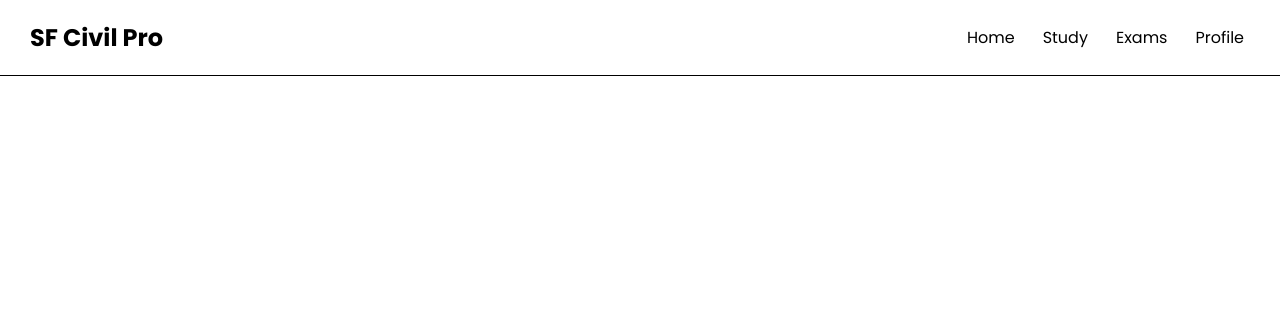
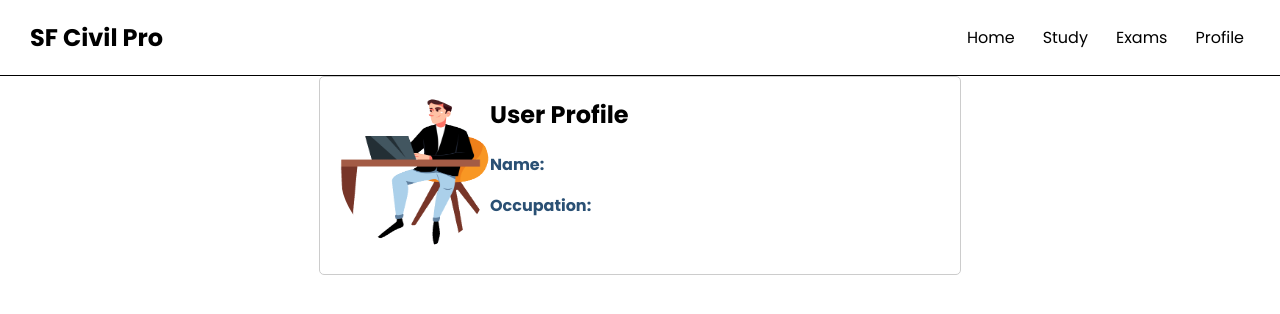
Before and after one commit to coderkai03/BathroomBreak, a React (Create React App) app in the folder sfhacks2024/: page /profile in a window 1280 px wide. Shown: the top 314 px of the page. Built offline with nearby package versions, Linux system fonts and the light colour scheme.

Commit message:
minor fixes

```diff
--- a/sfhacks2024/src/App.js
+++ b/sfhacks2024/src/App.js
@@ -7,6 +7,7 @@ import Study from './Study/Study';
 import Login from './Logins/Login';
 import Deck from './Study/Deck';
 import AddDeck from './Study/AddDeck';
+import UserProfile from './Profile/profile';
 
 function App() {
   return (
@@ -29,7 +30,7 @@ function App() {
               {/* Render Exams component here */}
             </Route>
             <Route exact path='/profile'>
-              {/* Render Profile component here */}
+              <UserProfile />
             </Route>
             <Route exact path='/deck/:deckId'>
               <Deck />
--- a/sfhacks2024/src/profile/profile.js
+++ b/sfhacks2024/src/profile/profile.js
@@ -1,8 +1,8 @@
 import React from 'react';
 import './profile.css';
-import profilePic from './profile/profilepic.gif';
+import profilePic from './profilepic.gif';
 
-const UserProfile = ({ name, dob, email, location, occupation, image }) => {
+const UserProfile = ({ name, occupation, image }) => {
   return (
     <div className="user-profile">
       <div className="profile-details">
@@ -12,9 +12,6 @@ const UserProfile = ({ name, dob, email, location, occupation, image }) => {
         <div className="profile-info">
           <h2>User Profile</h2>
           <p><strong>Name:</strong> {name}</p>
-          <p><strong>Date of Birth:</strong> {dob}</p>
-          <p><strong>Email:</strong> {email}</p>
-          <p><strong>Location:</strong> {location}</p>
           <p><strong>Occupation:</strong> {occupation}</p>
         </div>
       </div>
```
